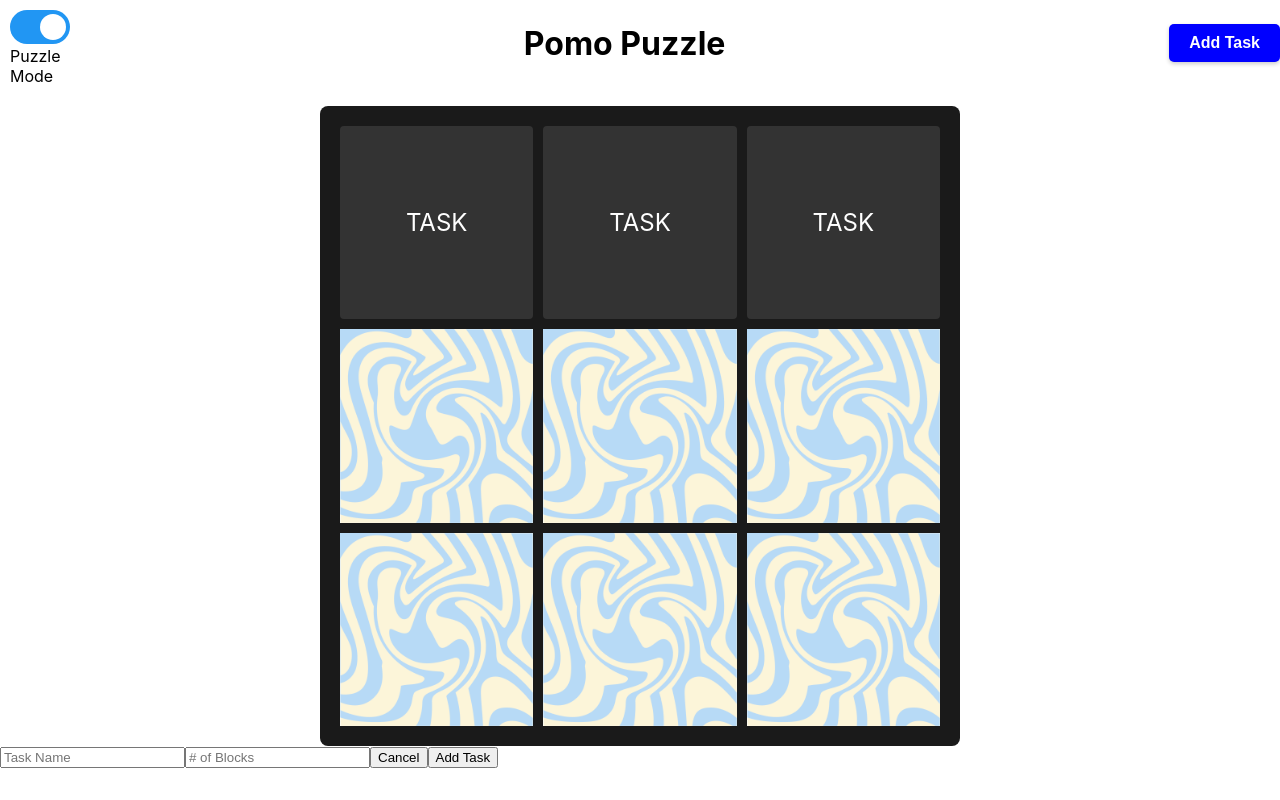
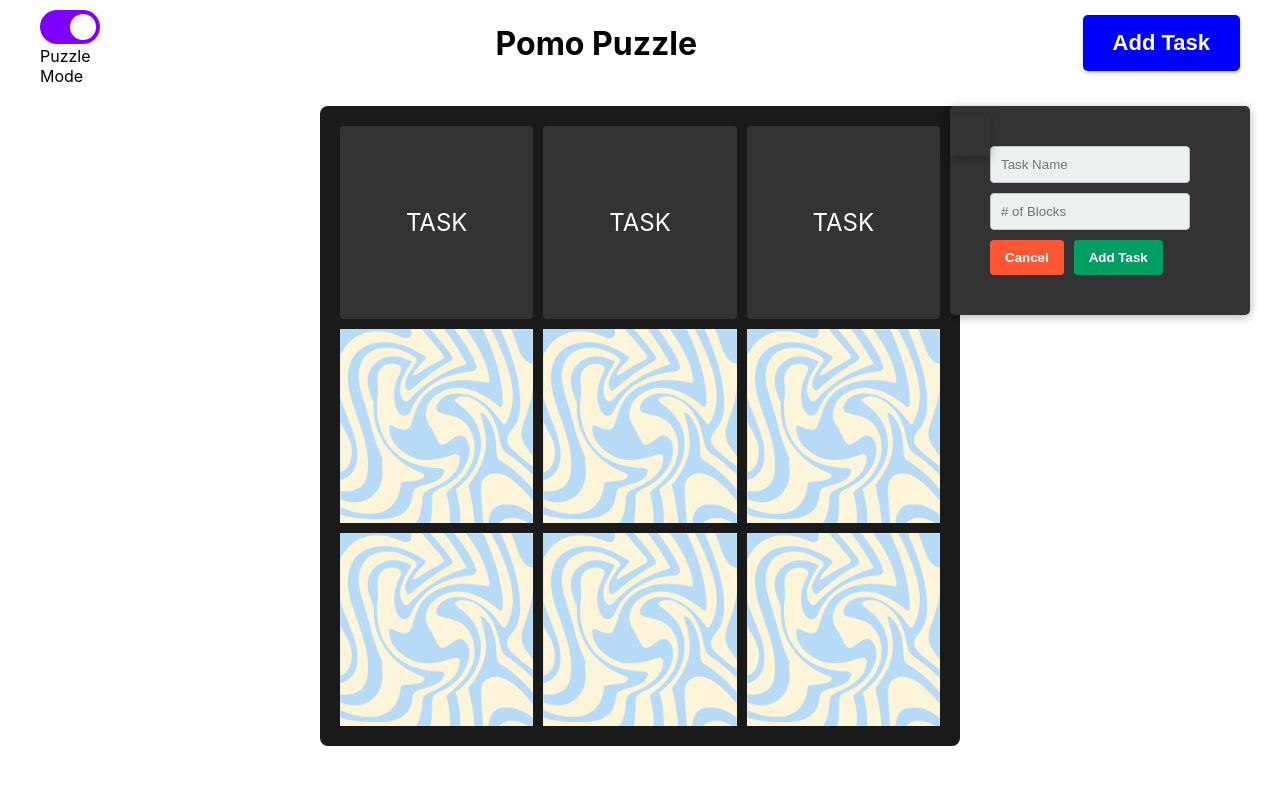
Before and after one commit to lling0212/hackHersHackathonApp, a React (Create React App) app: page / in a window 1280 px wide. Both pictures are taken after a click on the button "Add Task". Built offline with nearby package versions, Linux system fonts and the light colour scheme.

Commit message:
task form ui fixes

```diff
--- a/src/App.css
+++ b/src/App.css
@@ -1,5 +1,30 @@
 .App {
   text-align: center;
+}
+
+.container {
+  display: flex;
+  flex-direction: column; /* Stack header and main content vertically */
+  align-items: stretch; /* Align children in the center */
+  width: 100%; /* Ensures the container takes full width */
+  max-width: 100%;
+  margin: 0 auto;
+}
+
+.main-content {
+  position: relative;
+  display: flex;
+  justify-content: center;
+  flex-direction: column; /* Default layout */
+  align-items: center; /* Center grid in the column layout */
+  width: 100%; /* Full width */
+  transition: flex-direction 0.3s ease-in-out; /* Smooth transition for layout change */
+}
+
+.main-content.row-layout {
+  flex-direction: row; /* Layout changes when AddTask is visible */
+  justify-content: space-between; /* Spacing between Grid and AddTask */
+  align-items: flex-start; /* Align items to the top */
 }
 
 .App-logo {
--- a/src/App.js
+++ b/src/App.js
@@ -131,6 +131,8 @@ function App() {
             onAdd = {()=>setShowAddTask(!showAddTask)} // for add task form button
           />
 
+          <div className={`main-content ${showAddTask ? 'row-layout' : ''}`}>
+
           <Grid // may not need below parameters as we have useContext
             tasks={tasks}
             onClick={()=> {
@@ -139,7 +141,10 @@ function App() {
             // modify seleceted Tile; imageChosen={}; setImageChosen={}
           />
 
+          <div className={showAddTask ? 'add-task-visible' : 'add-task-hidden'}>
           {showAddTask && <AddTask onAdd={addTask}/>}
+          </div>
+          </div>
 
         </>
       ): (<Timer
@@ -154,6 +159,7 @@ function App() {
 
       </Context.Provider>
     </div>
+
   );
 }
 
--- a/src/index.css
+++ b/src/index.css
@@ -6,6 +6,7 @@ body {
   -webkit-font-smoothing: antialiased;
   -moz-osx-font-smoothing: grayscale;
 }
+
 
 .grid-container {
   display: grid;
@@ -17,6 +18,7 @@ body {
   padding: 20px; /* Padding around the grid */
   background-color: #1a1a1a; /* Dark background as shown in the image */
   border-radius: 8px; /* Optional: adds rounded corners to the grid container */
+  min-width: 600px;
 }
 
 .grid-item {
@@ -52,9 +54,13 @@ body {
 
 .header {
   display: flex;
+  box-sizing: border-box;
   justify-content: space-between;
   align-items: center;
+  margin: 0; /*  check there's no margin collapsing */
+  padding: 0 30px; /* Ensure there's no padding collapsing and added padding to left and right */
   margin-bottom: 20px;
+  width: 100%;
 }
 
 code {
@@ -118,11 +124,11 @@ code {
 }
 
 input:checked + .slider {
-  background-color: #2196F3;
+  background-color: #7F00FF	;
 }
 
 input:focus + .slider {
-  box-shadow: 0 0 1px #2196F3;
+  box-shadow: 0 0 1px #7F00FF	;
 }
 
 input:checked + .slider:before {
@@ -143,13 +149,39 @@ input:checked + .slider:before {
 
 /* for the add task form */
 
+/* Styles for AddTask when it's supposed to show */
+.add-task-visible {
+  width: 300px; /* Width of the form when visible */
+  position: absolute;
+  right: 30px;
+  top: 0;
+  /* transition: transform 0.3s ease-in-out;
+  transform: translateX(0); /* Start from its own position */
+}
+
+/* Styles for AddTask when it's supposed to be hidden */
+.add-task-hidden {
+  width: 300px; /* Width of the form when hidden */
+  /* transition: transform 0.3s ease-in-out;
+  transform: translateX(100%); /* Hide off-screen to the right */
+}
+
+
+
+/* for AddTask Button */
 
 .add-task-form{
+  position: absolute;
+  margin-top: 10px; /* Adjust the value as needed */
+  padding: 20px; /* Add some padding around the form */
+  box-shadow: 0 2px 10px rgba(0, 0, 0, 0.3);
+  align-self: flex-start;
+}
 
   /* Styles for the form */
 form {
-  background: #34495e; /* Dark background for the form */
-  padding: 20px;
+  background: #333; /* Dark background for the form */
+  padding: 40px;
   border-radius: 5px;
   box-shadow: 0 2px 10px rgba(0, 0, 0, 0.3);
 }
@@ -179,13 +211,13 @@ button {
 
 /* Styles specific to the cancel button */
 button[type="button"] {
-  background-color: #e74c3c; /* Red color */
+  background-color: #FF5733; /* Red color */
   color: white;
 }
 
 /* Styles specific to the submit/add task button */
 button[type="submit"] {
-  background-color: #2ecc71; /* Green color */
+  background-color: #009E60; /* Green color */
   color: white;
 }
 
@@ -207,84 +239,15 @@ button:hover {
   filter: brightness(90%);
 }
 
-}
 
-/* for AddTask Button */
-
-.add-task-form{
-
-  /* Styles for the form */
-form {
-  background: #34495e; /* Dark background for the form */
-  padding: 20px;
-  border-radius: 5px;
-  box-shadow: 0 2px 10px rgba(0, 0, 0, 0.3);
-}
-
-/* Styles for input fields */
-input[type="text"],
-input[type="number"] {
-  width: calc(100% - 20px); /* Full width minus padding */
-  padding: 10px;
-  margin-bottom: 10px; /* Space between input fields and buttons */
-  border: 1px solid #bdc3c7; /* Light gray border */
-  border-radius: 4px;
-  background: #ecf0f1; /* Light background for input fields */
-  color: #333; /* Dark text color for contrast */
-}
-
-/* Reusable button styles */
-button {
-  padding: 10px 15px;
-  border: none;
-  border-radius: 4px;
-  cursor: pointer;
-  font-weight: bold;
-  transition: background-color 0.3s ease;
-  margin-right: 10px; /* Spacing between buttons */
-}
-
-/* Styles specific to the cancel button */
-button[type="button"] {
-  background-color: #e74c3c; /* Red color */
-  color: white;
-}
-
-/* Styles specific to the submit/add task button */
-button[type="submit"] {
-  background-color: #2ecc71; /* Green color */
-  color: white;
-}
-
-/* Additional styles to remove default form spacing */
-/* You may need to adjust depending on your exact HTML structure */
-form * {
-  box-sizing: border-box;
-}
-
-/* Handle focus styles for input fields */
-input[type="text"]:focus,
-input[type="number"]:focus {
-  outline: none;
-  border-color: #3498db; /* Highlight color when input is focused */
-}
-
-/* Optional: Handle hover styles for buttons */
-button:hover {
-  filter: brightness(90%);
-}
-
-}
 
 /* css for generic button */
 .genericbtn{
-
-  background-color: #28a745; /* Bootstrap's green */
   color: white;
-  padding: 10px 20px;
+  padding: 15px 30px;
   border: none;
   border-radius: 5px;
-  font-size: 16px;
+  font-size: 22px;
   font-weight: bold;
   cursor: pointer;
   text-align: center;
@@ -307,3 +270,29 @@ button:hover {
   outline: none; /* Removes the outline on focus for browsers that show it */
   box-shadow: 0 0 0 0.2rem rgba(40, 167, 69, 0.5); /* A light green glow */
 }
+
+/* image selector*/
+
+.puzzle-container {
+  display: absolute;
+  flex-direction: column;
+  justify-content: center; /* Center the puzzle selectors horizontally */
+  align-items: center; /* Align the puzzle selectors vertically */
+  padding: 20px; /* Add some padding around the entire container */
+  gap: 20px; /* Add space between each puzzle selector */
+}
+
+.puzzle {
+  flex: 1; /* Each puzzle selector will take up equal space */
+  padding: 50px 50px; /* Padding inside each puzzle selector for spacing */
+  text-align: center; /* Center the text inside each puzzle selector */
+  background-color: #333; /* Background color of the puzzle selectors */
+  color: #fff; /* Text color of the puzzle selectors */
+  border-radius: 5px; /* Rounded corners for the puzzle selectors */
+  cursor: pointer; /* Change mouse cursor to pointer when hovering over the selectors */
+  transition: background-color 0.3s ease; /* Smooth transition for hover effect */
+}
+
+.puzzle:hover {
+  background-color: #555; /* Slightly lighter background color on hover */
+}
```
Also changed, not shown: src/colors.txt.
